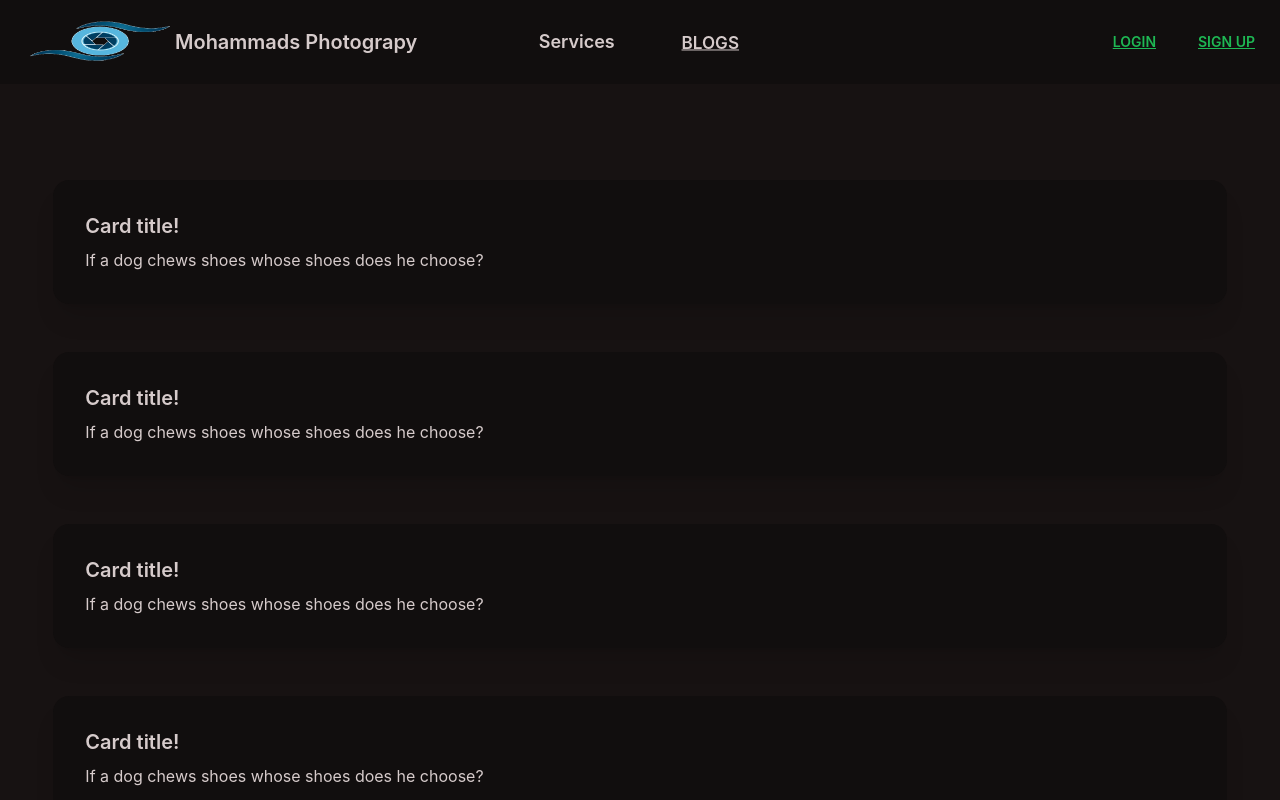
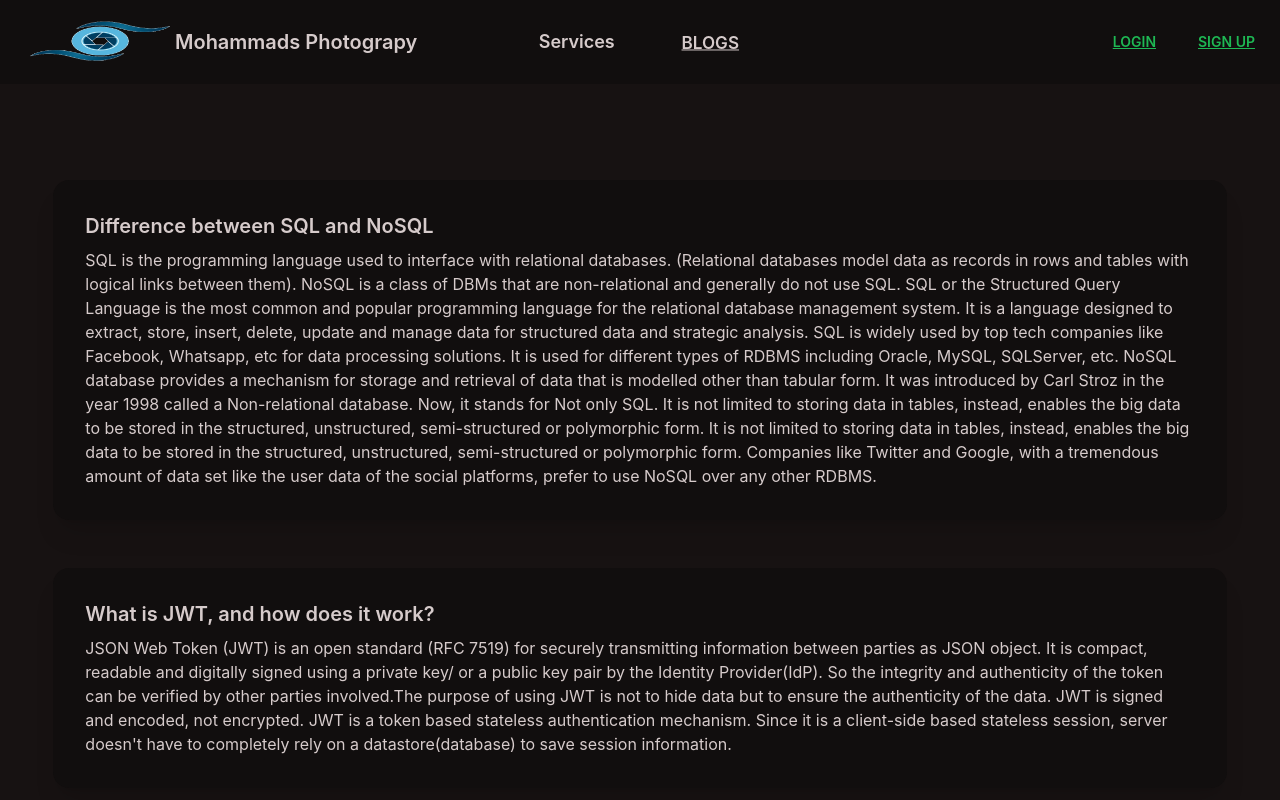
Before and after one commit to Tanvir-kabir-Rahib/m-photography-clint, a React (Create React App) app: page /blogs in a window 1280 px wide. Shown: the top 800 px of the page. Built offline with nearby package versions, Linux system fonts and the light colour scheme; no server answers.

Commit message:
blogs added

```diff
--- a/src/components/pages/Blogs/Blogs.js
+++ b/src/components/pages/Blogs/Blogs.js
@@ -6,32 +6,34 @@ const Blogs = () => {
             <div className='w-11/12 mx-auto my-12'>
                 <div className="card w-full bg-neutral shadow-xl">
                     <div className="card-body">
-                        <h2 className="card-title">Card title!</h2>
-                        <p>If a dog chews shoes whose shoes does he choose?</p>
+                        <h2 className="card-title">Difference between SQL and NoSQL</h2>
+                        <p>SQL is the programming language used to interface with relational databases. (Relational databases model data as records in rows and tables with logical links between them). NoSQL is a class of DBMs that are non-relational and generally do not use SQL. SQL or the Structured Query Language is the most common and popular programming language for the relational database management system. It is a language designed to extract, store, insert, delete, update and manage data for structured data and strategic analysis. SQL is widely used by top tech companies like Facebook, Whatsapp, etc for data processing solutions. It is used for different types of RDBMS including Oracle, MySQL, SQLServer, etc. NoSQL database provides a mechanism for storage and retrieval of data that is modelled other than tabular form. It was introduced by Carl Stroz in the year 1998 called a Non-relational database. Now, it stands for Not only SQL. It is not limited to storing data in tables, instead, enables the big data to be stored in the structured, unstructured, semi-structured or polymorphic form. It is not limited to storing data in tables, instead, enables the big data to be stored in the structured, unstructured, semi-structured or polymorphic form. Companies like Twitter and Google, with a tremendous amount of data set like the user data of the social platforms, prefer to use NoSQL over any other RDBMS.
+                        </p>
                     </div>
                 </div>
             </div>
             <div className='w-11/12 mx-auto my-12'>
                 <div className="card w-full bg-neutral shadow-xl">
                     <div className="card-body">
-                        <h2 className="card-title">Card title!</h2>
-                        <p>If a dog chews shoes whose shoes does he choose?</p>
+                        <h2 className="card-title">What is JWT, and how does it work?</h2>
+                        <p>JSON Web Token (JWT) is an open standard (RFC 7519) for securely transmitting information between parties as JSON object. It is compact, readable and digitally signed using a private key/ or a public key pair by the Identity Provider(IdP). So the integrity and authenticity of the token can be verified by other parties involved.The purpose of using JWT is not to hide data but to ensure the authenticity of the data. JWT is signed and encoded, not encrypted. JWT is a token based stateless authentication mechanism. Since it is a client-side based stateless session, server doesn't have to completely rely on a datastore(database) to save session information.
+</p>
                     </div>
                 </div>
             </div>
             <div className='w-11/12 mx-auto my-12'>
                 <div className="card w-full bg-neutral shadow-xl">
                     <div className="card-body">
-                        <h2 className="card-title">Card title!</h2>
-                        <p>If a dog chews shoes whose shoes does he choose?</p>
+                        <h2 className="card-title">What is the difference between javascript and NodeJS?</h2>
+                        <p>JavaScript is a proper high-level programming language used to create web scripts whereas Node.js is a run time environment built on google’s v8 engine.JavaScript is executed in the browser whereas using Node.js gives us the ability to execute JavaScript outside the browser. JavaScript can manipulate DOM or add HTML within whereas Node.js doesn’t have the capability to add HTML. JavaScript is mainly used to create front end web applications or develop client-side whereas Node.js is used on the back end development that is server-side development. JavaScript follows the standard of JavaScript when writing programs whereas Node.js is written in C++ while using the v8 engine, it runs JavaScript outside the browser. JavaScript requires any running environment as it can execute on any engine such as Firefox’s spider monkey, v8 engine of google chrome, JavaScript core of Safari whereas Node.js runs only on the v8 engine of google chrome.</p>
                     </div>
                 </div>
             </div>
             <div className='w-11/12 mx-auto my-12'>
                 <div className="card w-full bg-neutral shadow-xl">
                     <div className="card-body">
-                        <h2 className="card-title">Card title!</h2>
-                        <p>If a dog chews shoes whose shoes does he choose?</p>
+                        <h2 className="card-title">How does NodeJS handle multiple requests at the same time?</h2>
+                        <p>NodeJS receives multiple client requests and places them into EventQueue. NodeJS is built with the concept of event-driven architecture. NodeJS has its own EventLoop which is an infinite loop that receives requests and processes them.  EventLoop is the listener for the EventQueue. If NodeJS can process the request without I/O blocking then the event loop would itself process the request and sends the response back to the client by itself. But, it is possible to process multiple requests parallelly using the NodeJS cluster module or worker_threads module.</p>
                     </div>
                 </div>
             </div>
```
